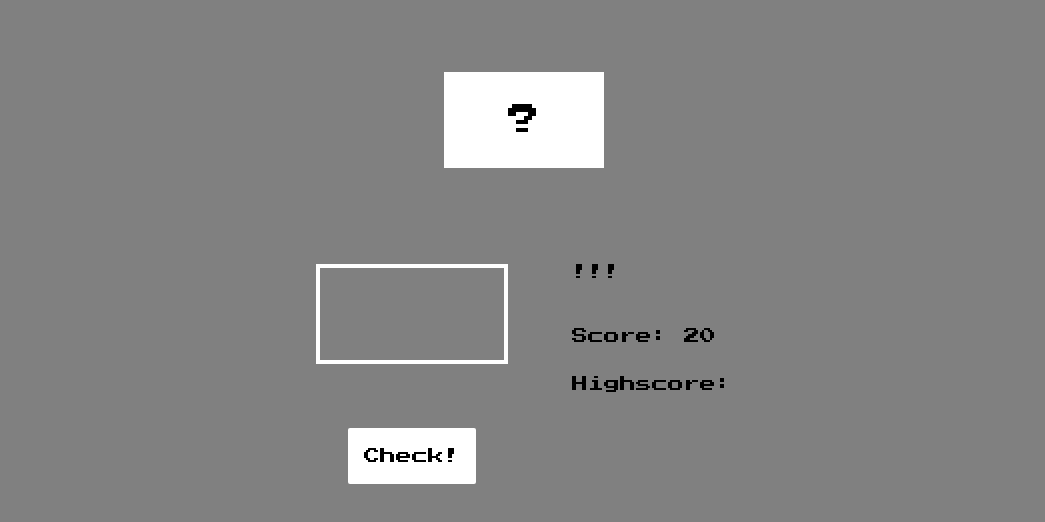
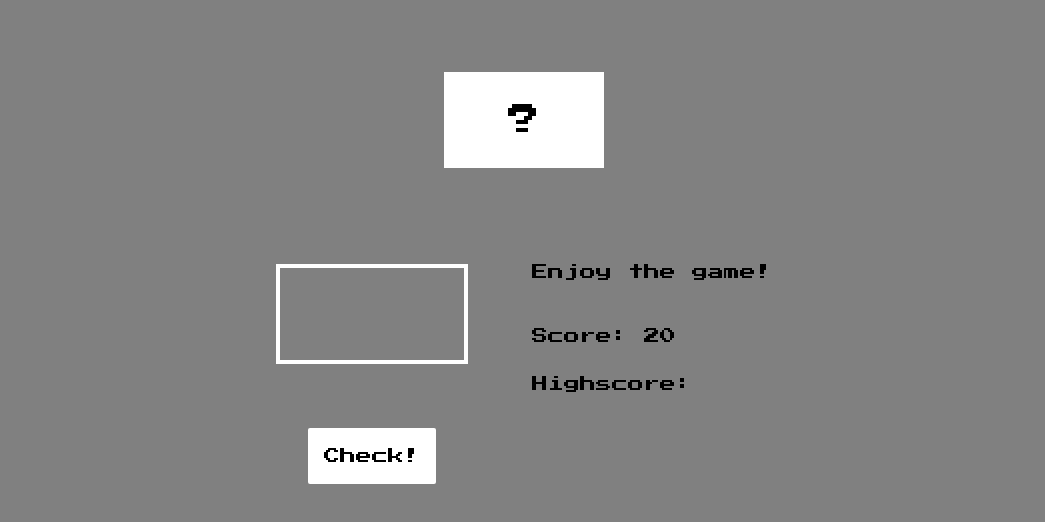
Before and after one commit to Melisa-t/guess-number, a plain HTML site: page index.html in a window 1280 px wide. Shown: the part 200-722 px from the top of the page, without its empty margins (116-1161 px from the left). Drawn offline with Linux system fonts and the light colour scheme.

Commit message:
changed !!! text to welcoming msg

```diff
--- a/index.html
+++ b/index.html
@@ -30,7 +30,7 @@
           </div>
           <div class="information-container">
             <div class="stats-container">
-              <div class="warning-box">!!!</div>
+              <div class="warning-box">Enjoy the game!</div>
               <div class="score">Score: <span class="score-point">20</span></div>
               <div class="highscore">Highscore:<span class="hs-point"></span></div>
             </div>
```
